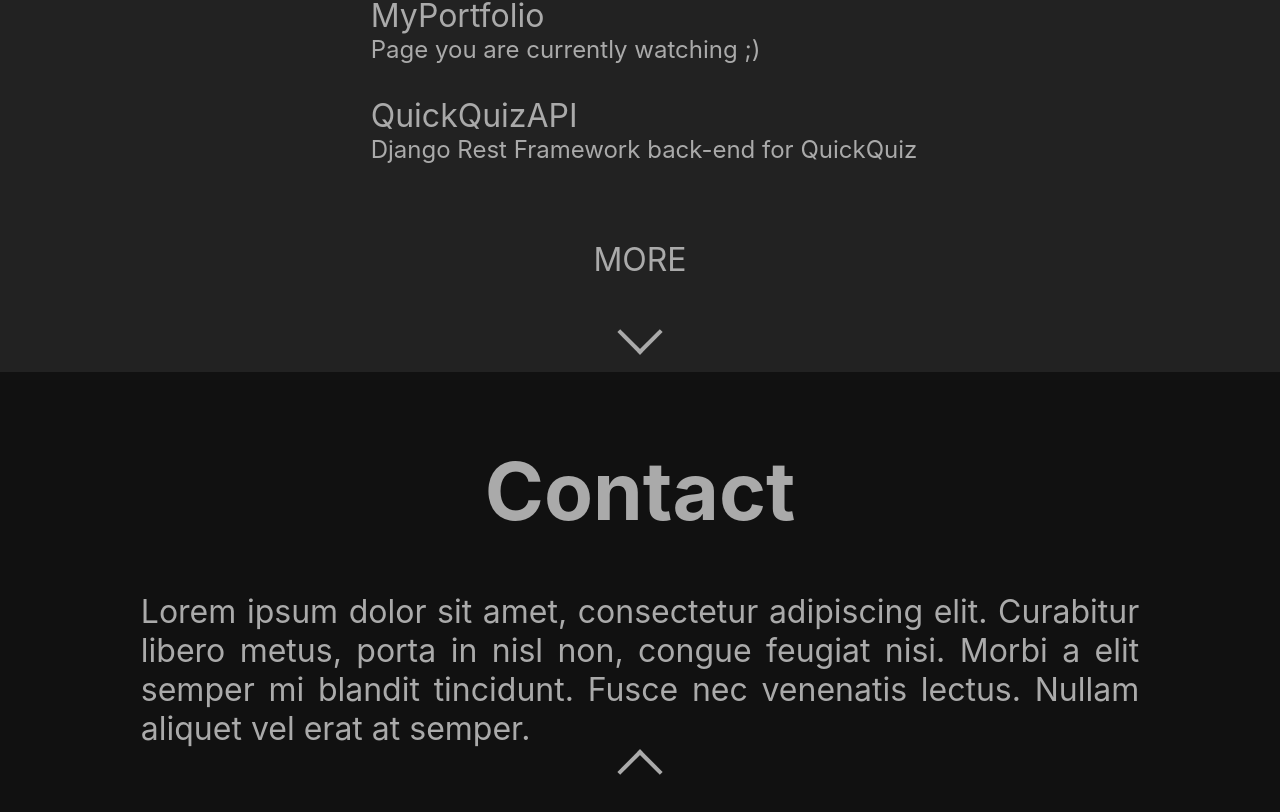
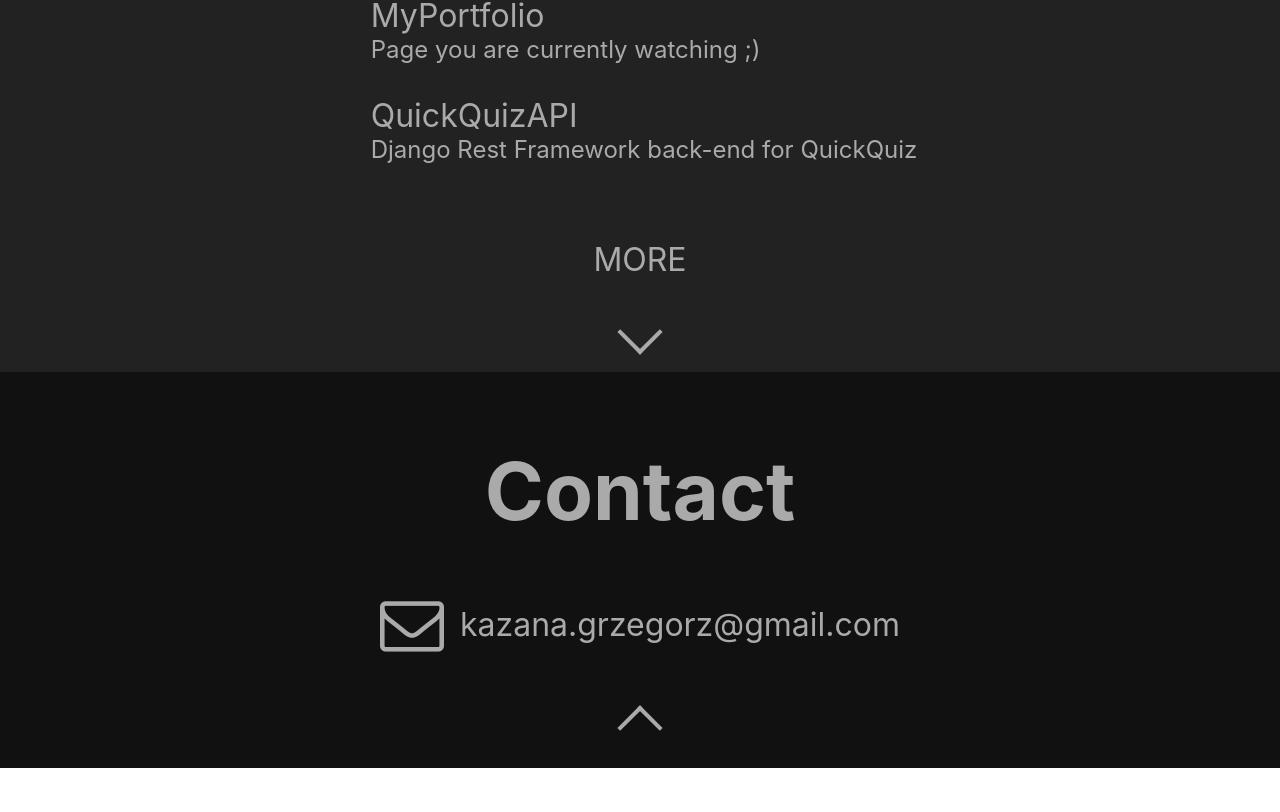
Before and after one commit to GrzegorzKazana/MyPortfolio, a React (Create React App) app: page / in a window 1280 px wide. Shown: the part 2858-3670 px from the top of the page. After the commit the page ends 3626 px from the top, so only its background shows below. Built offline with nearby package versions, Linux system fonts and the light colour scheme; some icons are missing.

Commit message:
updated contact page

```diff
--- a/public/index.html
+++ b/public/index.html
@@ -7,6 +7,11 @@
     <link
       rel="stylesheet"
       href="https://cdn.rawgit.com/konpa/devicon/df6431e323547add1b4cf45992913f15286456d3/devicon.min.css"
+    />
+    <!-- othericons -->
+    <link
+      rel="stylesheet"
+      href="https://cdnjs.cloudflare.com/ajax/libs/font-awesome/4.7.0/css/font-awesome.min.css"
     />
     <meta
       name="viewport"
--- a/src/components/ContactPage/ContactPage.css
+++ b/src/components/ContactPage/ContactPage.css
@@ -2,3 +2,15 @@
   background-color: #111;
   min-height: 33vh;
 }
+
+.EmailWrapper {
+  display: flex;
+  flex-direction: row;
+  align-items: center;
+  margin: 0 0 48px 0;
+}
+
+.ContactPage i {
+  margin: 0 16px 0 0;
+  font-size: 2em;
+}
--- a/src/components/ContactPage/ContactPage.jsx
+++ b/src/components/ContactPage/ContactPage.jsx
@@ -9,10 +9,10 @@ const ContactPage = ({ inputRef, ...pageProps }) => (
     inputRef={inputRef}
     {...pageProps}
   >
-    Lorem ipsum dolor sit amet, consectetur adipiscing elit. Curabitur libero
-    metus, porta in nisl non, congue feugiat nisi. Morbi a elit semper mi
-    blandit tincidunt. Fusce nec venenatis lectus. Nullam aliquet vel erat at
-    semper.
+    <div className="EmailWrapper">
+      <i class="fa fa-envelope-o" aria-hidden="true" />
+      <span>kazana.grzegorz@gmail.com</span>
+    </div>
   </Page>
 );
 export default ContactPage;
```
